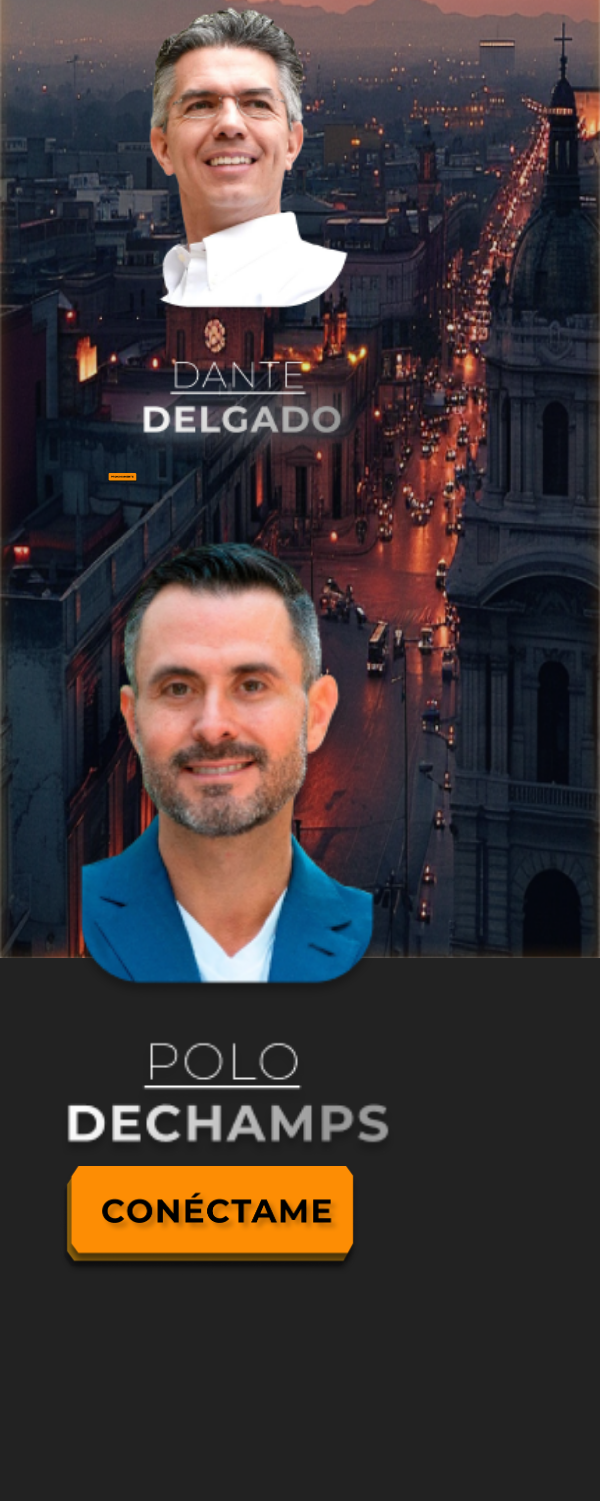
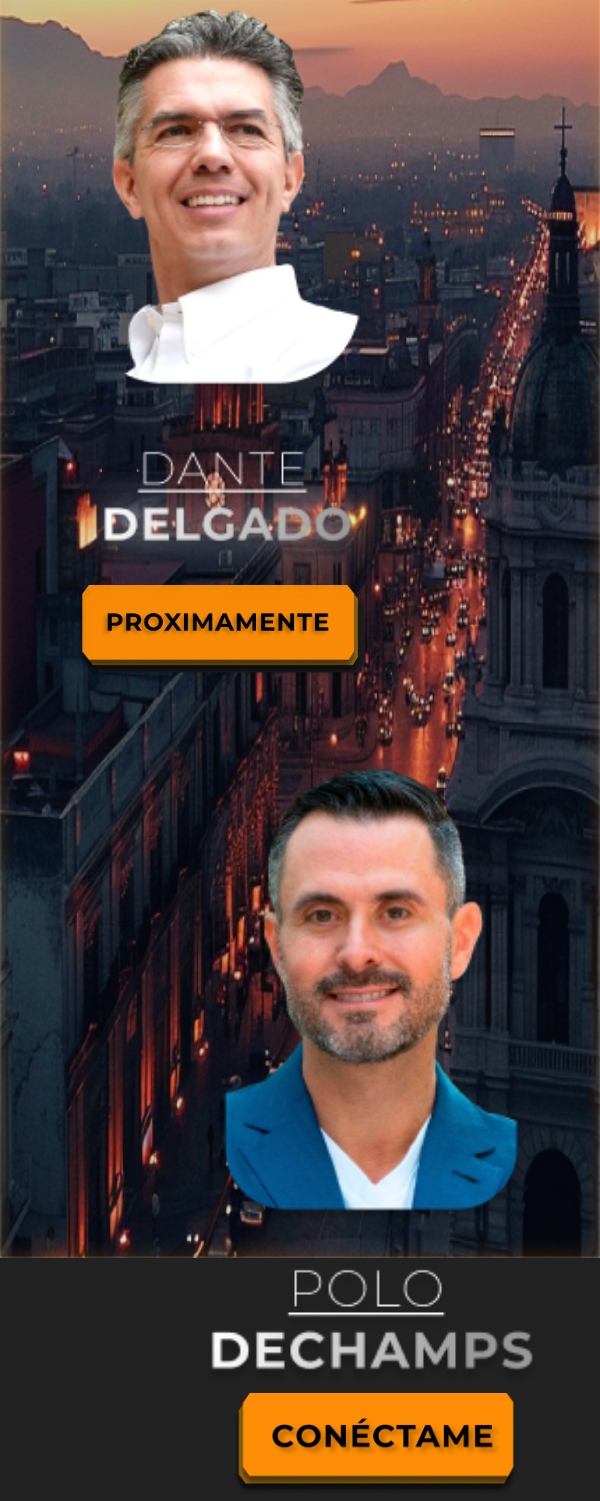
Before and after one commit to NicxOp1/RedVeracruz, a plain HTML site: page index.html in a window 600 px wide. Shown: the part 342-1843 px from the top of the page. Before the commit the page ends 1621 px from the top, so only its background shows below. Drawn offline with Linux system fonts and the light colour scheme.

Commit message:
responsive en todas las resol

```diff
--- a/index.html
+++ b/index.html
@@ -10,7 +10,8 @@
     <header><img class="mobileBg" src="./assets/Frame 2071.png" alt="Background">
         <div class="conTain">
             <img class="title" src="./assets/Group 23.png" alt="Title">
-            <div class="politicButton">
+            <div class="contenedor">
+                <div class="caja1">
                     <img class="people" src="./assets/Dant.png" alt="Político">
                      <a class="boton"href="#"><img class="CTA3" src="./assets/Button (1).png" alt="Button"></a>
                  </div>
@@ -18,6 +19,8 @@
                      <img class="people" src="./assets/Pol.png" alt="Político">
                      <a class="botton" href="#"><img class="CTA4" src="./assets/Button.png" alt="Button"></a>
                  </div>
+            </div>
+
             </div>
         </div>
 
--- a/styles.css
+++ b/styles.css
@@ -187,21 +187,18 @@ main{
     }
 }
 
-@media (min-width: 480px) and (max-width: 767px) {
+@media/*  (min-width: 480px) and  */(max-width: 767px) {
     /* CSS code for resolution 480 */
     main{
         display: none;
     }
     .header{
-        height: 200vh;
+        height:100%;
     }
-    .mobileBg{
-        display: flex;
-        justify-content: center;
-        align-items: center;
-        flex-direction: column;
+    .mobileBg {
         position: absolute;
         width: 100%;
+        height: 1600px;
     }
     .mobileBg img{
         width: 100%;
@@ -228,44 +225,53 @@ main{
     }
     .boton{
         position: relative;
-        width: 25%;
+        width: 60%;
     }
     .botton{
         position: relative;
-        width: 25%;
+        width: 60%;
     }
     .CTA3{
         position: relative;
         object-fit: fit;
-        width: 30%;
+        width: 100%;
         height: 50%;
         opacity: 100;
-    /*     margin-left: 4rem; */
+        margin-left: 1rem;
     }
     .CTA4 {
         position: relative;
 /*         object-fit: fit; */
-        width: 250%;
+        width: 100%;
         height: 51%;
         opacity: 100;
-        /* margin-left: 4rem; */
+        left:-1.25rem;
         z-index: 5;
 /*         right: 58px; */
     }
-    .politicButton{
+/*     .politicButton {
         display: flex;
         flex-direction: column;
         width: 80%;
+        justify-content: center;
+        align-items: start;
+    } */
+    .contenedor{
+        display: flex;
+        align-items: center;
+        flex-direction: column;
+        gap: 5rem;
     }
     .caja1{
         display: flex;
         flex-direction: column;
+        align-items: start;
     }
     .caja2{
         display: flex;
         flex-direction: column;
         justify-content: center;
-        align-self: center;
+        align-items: end;
     }
 }
 
```
Lines whose indentation alone changed are shown as unchanged.
